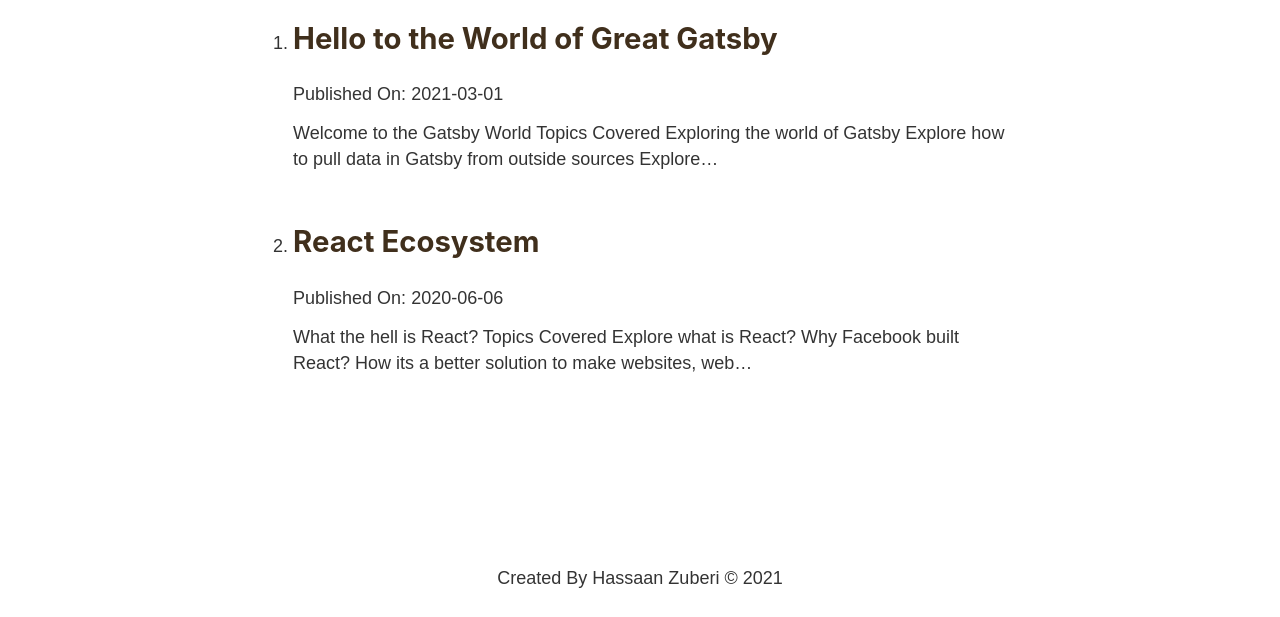
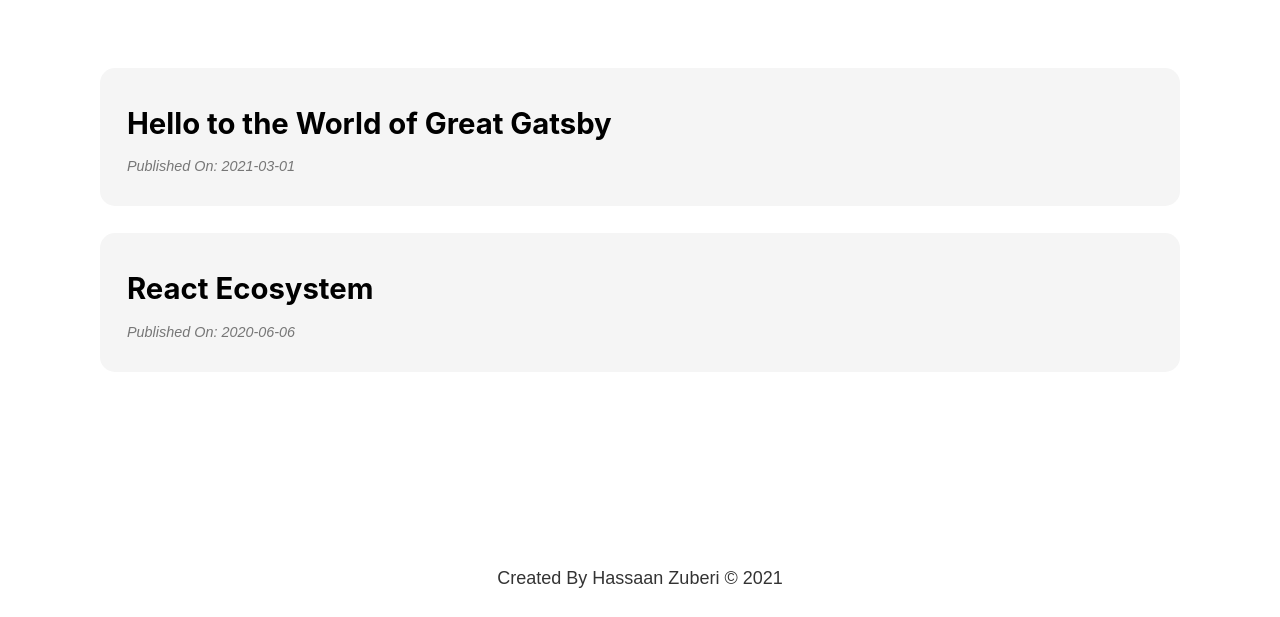
Before and after one commit to HAZberi/gatsby-blog-starter, a Gatsby site: page /blog in a window 1280 px wide. Shown: the part 183-800 px from the top of the page. Built offline with nearby package versions, Linux system fonts and the light colour scheme; Gatsby itself is replaced by a stand-in of ours; some packages are replaced by stand-ins of ours.

Commit message:
some styling changes

```diff
--- a/src/pages/blog.js
+++ b/src/pages/blog.js
@@ -1,13 +1,7 @@
 import React from "react"
 import Layout from "../components/Layout.js"
 import { graphql, useStaticQuery, Link } from "gatsby"
-
-const styles = {
-  defaultLink: {
-    textDecoration: "none",
-    color: "#402f1c",
-  },
-}
+import styles from "../styles/blog.module.scss"
 
 const BlogPage = () => {
   const {
@@ -36,21 +30,17 @@
         <div style={{ display: "flex", justifyContent: "center" }}>
           <h1>Blog</h1>
         </div>
-        <div style={{ display: "flex", justifyContent: "center" }}>
-          <ol>
+        <div style={{ marginTop: "1em", maxWidth: "100%", display: "flex", justifyContent: "center" }}>
+          <ol className={styles.posts}>
             {posts.map((post, i) => {
               return (
-                <li key={i} style={{ maxWidth: "40em", marginBottom: "3em" }}>
-                  <h2>
-                    <Link
-                      to={`/blog/${post.node.fields.slug}`}
-                      style={styles.defaultLink}
-                    >
-                      {post.node.frontmatter.title}
-                    </Link>
-                  </h2>
-                  <p>Published On: {post.node.frontmatter.date}</p>
-                  <p>{post.node.excerpt}</p>
+                <li key={i} className={styles.post}>
+                  <Link
+                    to={`/blog/${post.node.fields.slug}`}
+                  >
+                    <h2>{post.node.frontmatter.title}</h2>
+                    <p>Published On: {post.node.frontmatter.date}</p>
+                  </Link>
                 </li>
               )
             })}
--- /dev/null
+++ b/src/styles/blog.module.scss
@@ -0,0 +1,31 @@
+.posts {
+  list-style-type: none;
+  margin: 0;
+  width: 60em;
+  max-width: 90%;
+}
+.post {
+  margin-bottom: 3em;
+  margin: 1.5em 0;
+
+  a {
+    text-decoration: none;
+    background-color: #f5f5f5;
+    color: black;
+    display: block;
+    padding: 1.5em;
+    border-radius: 15px;
+  }
+  a:hover {
+      background-color: #e4e4e4;
+  }
+  h2 {
+    line-height: 2;
+    margin-bottom: 0;
+  }
+  p {
+    color: #777777;
+    font-size: 0.8rem;
+    font-style: italic;
+  }
+}
```
